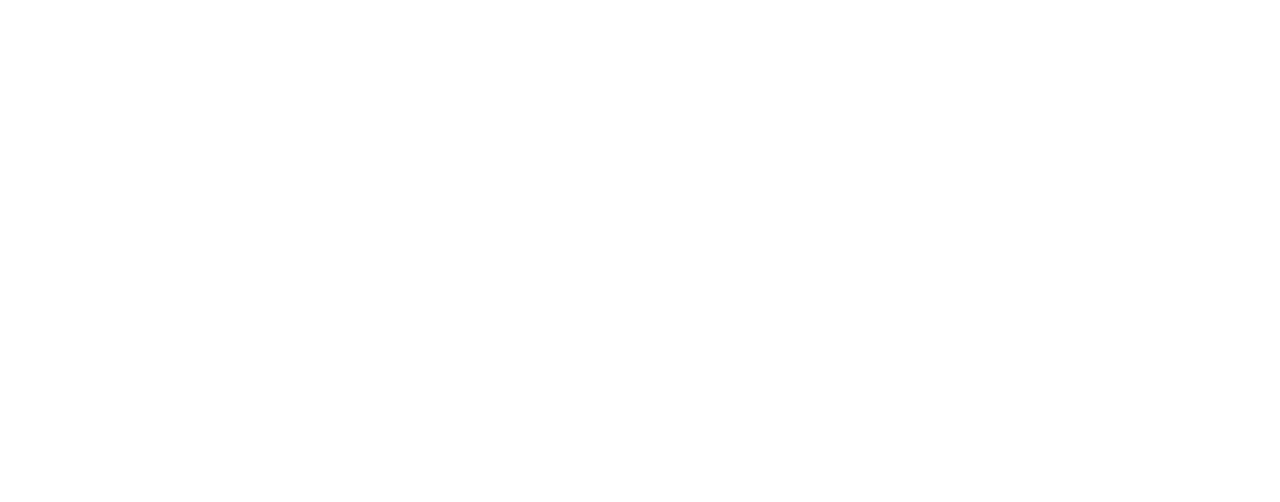
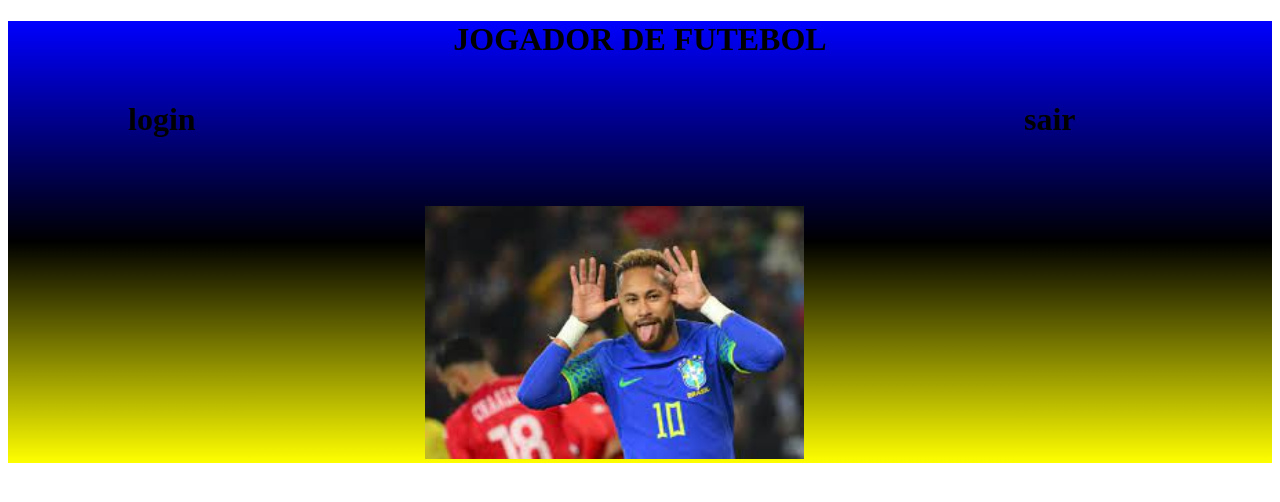
Before and after one commit to zeomelhor/zecamobili, a plain HTML site: page index.html in a window 1280 px wide. Drawn offline with Linux system fonts and the light colour scheme.

Commit message:
Add files via upload

```diff
--- a/index.html
+++ b/index.html
@@ -7,6 +7,19 @@
     <link rel="stylesheet" href="style.css">
 </head>
 <body>
+<header class="o1">
+
+
+<h1 class="T1">JOGADOR DE FUTEBOL</h1>
+<h1 class="T2">login</h1>
+<h1 class="T3">sair</h1>
+<img class="I1" src="mmmmmmmload (1).jpeg" alt="">
+
+
+
+</header>
+
+
 
 </body>
 </html>
--- a/style.css
+++ b/style.css
@@ -0,0 +1,31 @@
+.T1{
+justify-content: center;
+display: flex;
+}
+
+.T2{
+text-align: left;
+position: absolute;
+left: 10%;
+
+}
+
+.T3{
+    text-align: left;
+    position: absolute;
+    left: 80%;
+
+}
+
+.I1{
+position: relative;
+left: 33%;
+width: 30%;
+margin-top: 10%;
+
+}
+
+.o1{
+background-image: linear-gradient(blue,black,yellow);
+
+}
```
Also changed, not shown: SUBARU_WRX_STI___Exterior___04.webp (added), download.jpeg (added), images (1).jpeg (added), images (2).jpeg (added), images (3).jpeg (added), images.jpeg (added), mmmmmmmload (1).jpeg (added).
